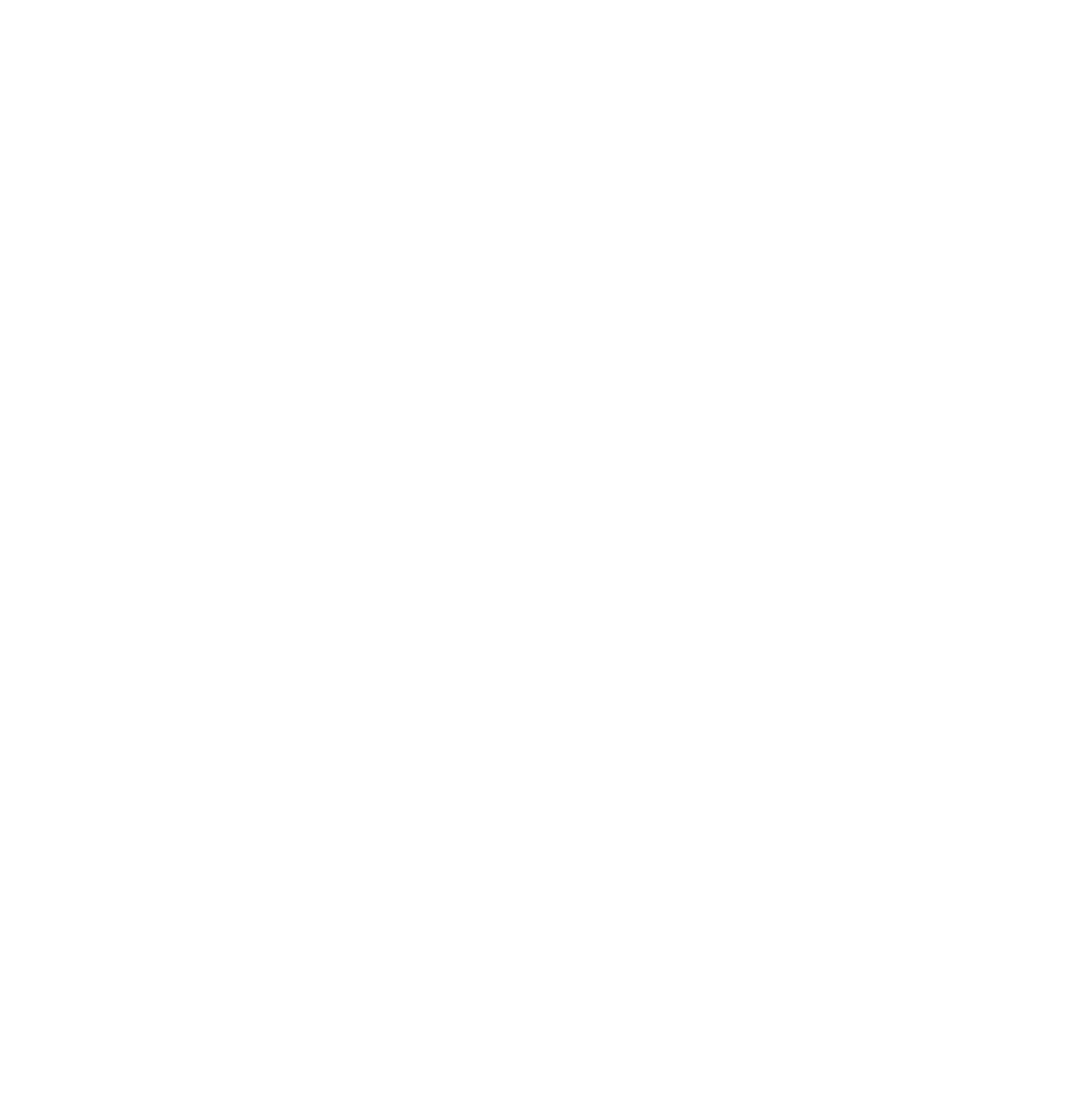
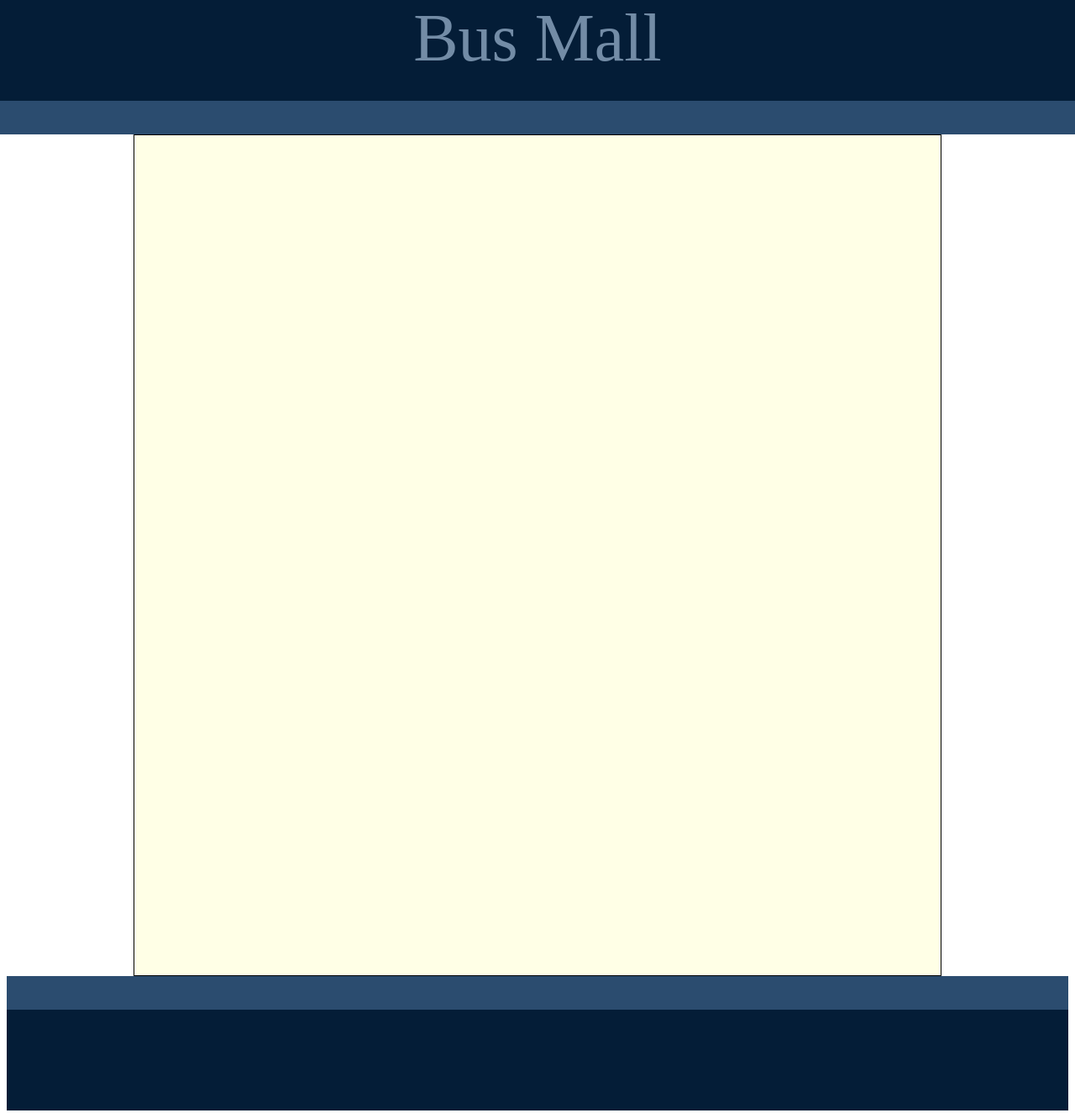
Before and after one commit to Jayma8462/busmall-start, a plain HTML site: page index.html in a window 1280 px wide. Shown: the whole page at 84% size. Before the commit the page ends 800 px from the top, so only its background shows below. Drawn offline with Linux system fonts and the light colour scheme.

Commit message:
Styling the pages

```diff
--- a/app.js
+++ b/app.js
@@ -0,0 +1,28 @@
+var bag = new Items('bag', 'img/bag.jpg');
+var banana = new Items('banana', 'img/banana.jpg');
+var bathroom = new Items('bathroom', 'img/bathroom.jpg');
+var boots = new Items('boots', 'img/boots.jpg');
+var breakfest = new Items('breakfast', 'img/breakfast.jpg');
+var bubblegum = new Items('bubblegum', 'img/bubblegum.jpg');
+var chair = new Items('chair', 'img/chair.jpg');
+var cthulhu = new Items('cthulhu', 'img/cthulhu.jpg');
+var dog = new Items('dogDuck', 'img/dog-duck.jpg');
+var dragon = new Items('dragon', 'img/dragon.jpg');
+var pen = new Items('pen', 'img/pen.jpg');
+var petSweep = new Items('petSweep', 'img/pet-sweep.jpg');
+var scissors = new Items('scissors', 'img/scissors.jpg');
+var shark = new Items('shark', 'img/shark.jpg');
+var sweep = new Items('sweep', 'img/sweep.jpg');
+var tauntaun = new Items('tauntaun', 'img/tauntaun.jpg');
+var unicorn = new Items('unicorn', 'img/unicorn.jpg');
+var usb = new Items('usb', 'img/usb.jpg');
+var waterCan = new Items('waterCan', 'img/water-can.jpg');
+var wineGlass = new Items('wineGlass', 'img/wine-glass.jpg');
+var itemsArr = [bag, banana, bathroom, boots, breakfest, chair, cthulhu, dog, dragon, pen, petSweep, scissors, shark, sweep, tauntaun, unicorn, usb, waterCan, wineGlass];
+function Items(name, img){
+  this.name = name;
+  this.img = img;
+}
+for (var i = 0; i < itemsArr.length; i++){
+  console.log(itemsArr[i])
+}
--- a/index.html
+++ b/index.html
@@ -1,8 +1,23 @@
 <!DOCTYPE html>
 <head>
-
+  <link rel="stylesheet" href="style.css">
 </head>
 <body>
+  <div class="main">
+    <p>Bus Mall</p>
+  </div>
+  <div class="navbar">
 
+  </div>
+  <div class="body">
+
+  </div>
+  <div class="foot">
+
+  </div>
+  <div class="footCopyright">
+
+  </div>
+<script type="text/javascript" src="app.js"></script>
 </body>
 <footer></footer>
--- a/style.css
+++ b/style.css
@@ -1 +1,50 @@
-'use strict'
+.main {
+  width: 100%;
+  height: 120px;
+  position: absolute;
+  left: 0px;
+  top: 0px;
+  background-color: #041D37;
+  margin: 0 0 0 0;
+  overflow: hidden;
+}
+.main p {
+  font-size: 80px;
+  color: #738CA6;
+  text-align: center;
+  margin-top: auto;
+  margin-right: auto;
+}
+.navbar {
+  width: 100%;
+  height: 40px;
+  position: absolute;
+  left: 0px;
+  top: 120px;
+  display: block;
+  background-color: #2B4C6F;
+}
+.body {
+  width: 960px;
+  height: 1000px;
+  margin-top: 160px;
+  margin-left: auto;
+  margin-right: auto;
+  background-color: #ffffe6;
+  border: 1px solid black;
+}
+.foot {
+  width: 100%;
+  height: 40px;
+  position: relative;
+  display: block;
+  background-color: #2B4C6F;
+}
+.footCopyright {
+  width: 100%;
+  height: 120px;
+  position: relative;
+  background-color: #041D37;
+  margin: 0 0 0 0;
+  overflow: hidden;
+}
```
